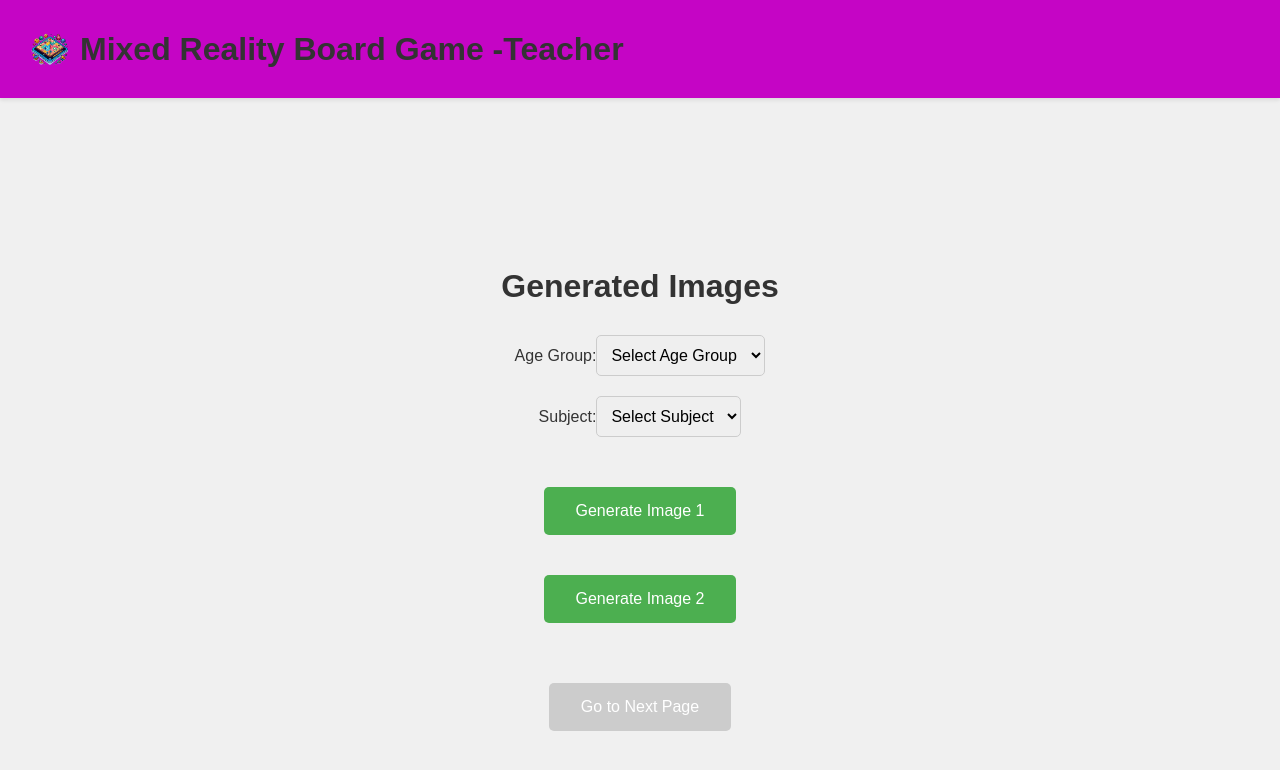
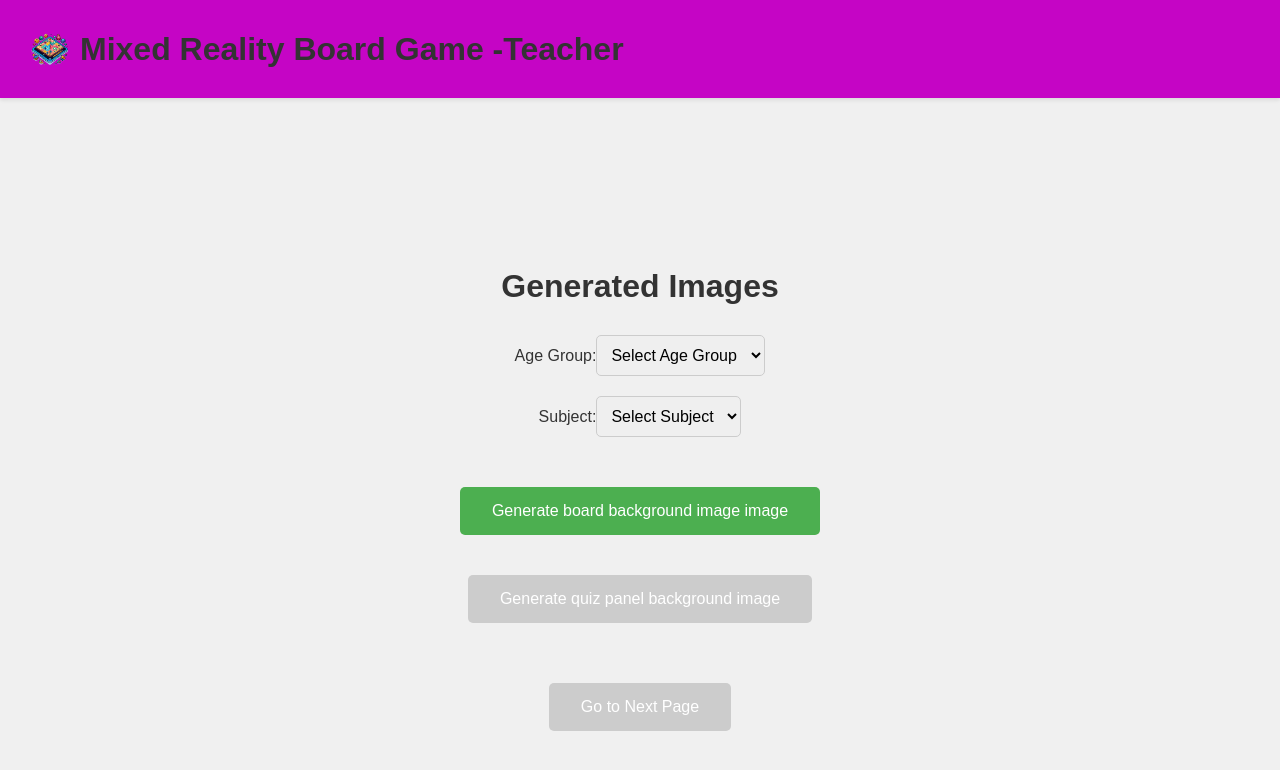
Before and after one commit to jackmok33/teacher-ui, a React (Vite) app: page /background-image in a window 1280 px wide. Shown: the top 770 px of the page. Built offline with nearby package versions, Linux system fonts and the light colour scheme.

Commit message:
Enhance SetBackgroundImage component with improved button states and descriptive labels

```diff
--- a/src/pages/SetBackgroundImage.jsx
+++ b/src/pages/SetBackgroundImage.jsx
@@ -112,18 +112,18 @@ function SetBackgroundImage() {
 
             <button
                 onClick={() => handleGenerateImage("/ai/generate-background-image/", setImageUrl1, setIsLoading1)}
-                disabled={isLoading1}
+                disabled={isLoading1 || imageUrl1}
                 className="generate-button"
             >
-                {isLoading1 ? "Generating..." : "Generate Image 1"}
+                {isLoading1 ? "Generating..." : "Generate board background image image"}
             </button>
 
             <button
                 onClick={() => handleGenerateImage("/ai/generate-quiz-background-image/", setImageUrl2, setIsLoading2)}
-                disabled={isLoading2}
+                disabled={isLoading2 || !imageUrl1}
                 className="generate-button"
             >
-                {isLoading2 ? "Generating..." : "Generate Image 2"}
+                {isLoading2 ? "Generating..." : "Generate quiz panel background image"}
             </button>
 
             <div className="image-container">
@@ -135,7 +135,7 @@ function SetBackgroundImage() {
                             className="confirm-button"
                             disabled={isConfirmed1}
                         >
-                            {isConfirmed1 ? "Confirmed" : "Confirm Image 1"}
+                            {isConfirmed1 ? "Confirmed" : "Confirm board background image"}
                         </button>
                     </div>
                 )}
@@ -148,7 +148,7 @@ function SetBackgroundImage() {
                             className="confirm-button"
                             disabled={isConfirmed2}
                         >
-                            {isConfirmed2 ? "Confirmed" : "Confirm Image 2"}
+                            {isConfirmed2 ? "Confirmed" : "Confirm quiz panel background image"}
                         </button>
                     </div>
                 )}
--- a/src/styles/SetBackgroundImage.css
+++ b/src/styles/SetBackgroundImage.css
@@ -31,6 +31,11 @@
 
 .generate-button:hover {
     background-color: #45a049;
+}
+
+.generate-button:disabled {
+    background-color: #cccccc;
+    cursor: not-allowed;
 }
 
 .generated-image {
```
